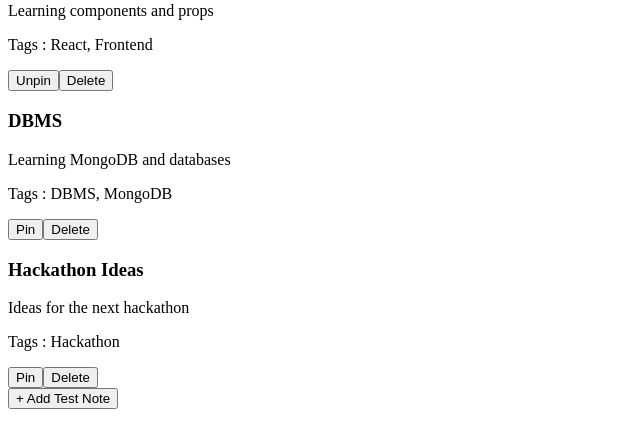
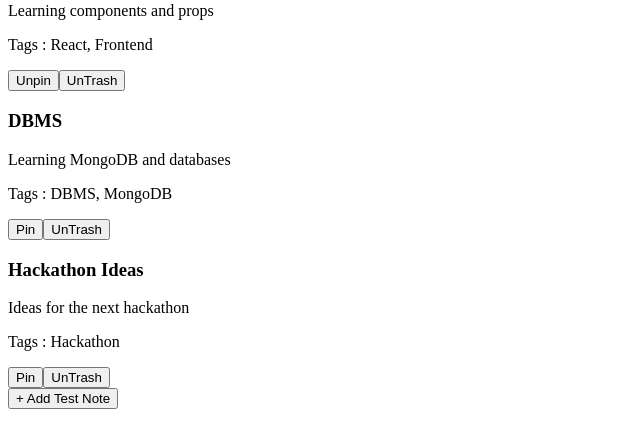
Before and after one commit to Siddharth-sem/PROJECTS-MERN, a React app in the folder smart-notes/frontend/: page /dashboard in a window 1280 px wide. Shown: the part 256-694 px from the top of the page, without its empty margins (0-640 px from the left). Built offline with nearby package versions, Linux system fonts and the light colour scheme; the HTML template or start-up script is replaced by a standard one.

Commit message:
added isTrashed

```diff
--- a/smart-notes/frontend/src/components/NoteCard.jsx
+++ b/smart-notes/frontend/src/components/NoteCard.jsx
@@ -15,8 +15,12 @@ const NoteCard = ({note, togglePin, deleteNote}
       </button>
 
       <button onClick={() => deleteNote(note.id)}>
-        Delete
+        {note.isTrashed ? "Trash" : "UnTrash"}
       </button>
+
+      {/* <button onClick={()=> toggleTrash(note.id)}>
+
+      </button> */}
     </div>
   )
 }
--- a/smart-notes/frontend/src/components/NotesList.jsx
+++ b/smart-notes/frontend/src/components/NotesList.jsx
@@ -10,21 +10,24 @@ const [notes, setNotes] = useState([
     title: "React Notes",
     content: "Learning components and props",
     tags: ["React", "Frontend"],
-    isPinned: true
+    isPinned: true,
+    isTrashed: false
   },
   {
     id: 2,
     title: "DBMS",
     content: "Learning MongoDB and databases",
     tags: ["DBMS", "MongoDB"],
-    isPinned: false
+    isPinned: false,
+    isTrashed: false
   },
   {
     id: 3,
     title: "Hackathon Ideas",
     content: "Ideas for the next hackathon",
     tags: ["Hackathon"],
-    isPinned: false
+    isPinned: false,
+    isTrashed: false
   }
 ])
 
@@ -36,7 +39,8 @@ const addTestNote = () => {
     title: "New Test Note",
     content: "This note was added using state.",
     tags: ["Test"],
-    isPinned: false
+    isPinned: false,
+    isTrashed: false
   }
 
   setNotes([...notes, newNote])
```
